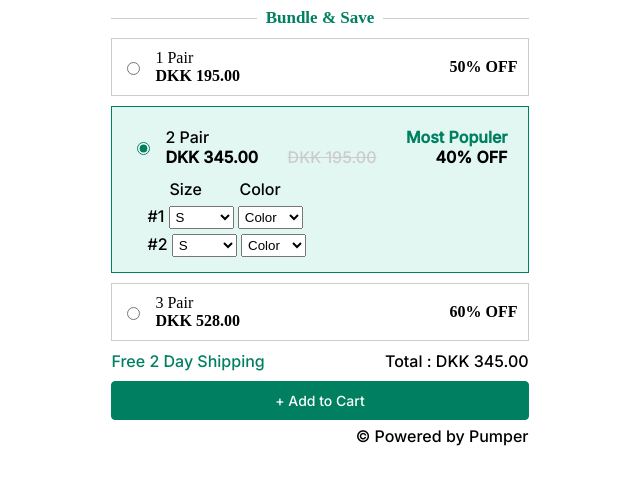
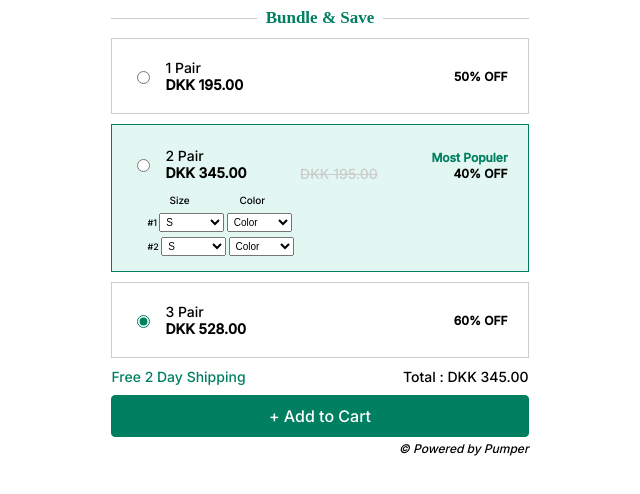
Before and after one commit to suraj738/proveway-assignment, a plain HTML site: page index.html in a window 1280 px wide. Shown: the whole page, without its empty margins (320-960 px from the left). Drawn offline with Linux system fonts and the light colour scheme; a web font is replaced by a local one.

Commit message:
final changes done

```diff
--- a/index.html
+++ b/index.html
@@ -20,29 +20,21 @@
     <main>
         <div class=" metro-font title_line mb-10">Bundle & Save
         </div>
-        <div class="metro-font container mb-10">
+
+        <label class="inter-font container default-container mb-10" for="pair1">
+            <div class="second-container">
                 <div class="redio-btn-container">
-                <input type="radio" id="pair1" name="pair" value="195.00">
-                <label for="pair">1 Pair <br>
+                    <input type="radio" id="pair1" name="pair" value="195.00" checked>
+                    <label class="product-price-font inter-font">1 Pair <br>
                         <b>DKK 195.00</b></label>
                 </div>
-            <span class="fw-600">50% OFF
+
+                <div>
+                       <span class="product-discount float-r"><b>50% OFF</b>
                     </span>
                 </div>
-        <div class="inter-font container default-container active mb-10">
-            <div class="second-container">
-                <div class="redio-btn-container">
-                    <input type="radio" id="pair1" name="pair" value="345.00" checked>
-                    <label for="pair">2 Pair <br>
-                        <b>DKK 345.00</b></label>
             </div>
-                <span class="del-text"><del>DKK 195.00</del>
-                </span>
-                <div><span class="color-green"><b>Most Populer</b></span><br><span class="float-r"><b>40% OFF</b>
-                    </span></div>
-
-            </div>
-            <div class="size-colour-container">
+            <div class="size-colour-container hidden">
                 <div class="size-color-title-container">
                     <div class="size-color-title-one"></div>
                     <div class="size-color-title">Size</div>
@@ -76,23 +68,113 @@
                 </div>
             </div>
 
+        </label>
+        <label class="inter-font container default-container active mb-10" for="pair2">
+            <div class="second-container">
+                <div class="redio-btn-container">
+                    <input type="radio" id="pair2" name="pair" value="345.00" checked>
+                    <label class="product-price-font inter-font">2 Pair <br>
+                        <b>DKK 345.00</b></label>
+                </div>
+                <span class="del-text product-price-font"><del>DKK 195.00</del>
+                </span>
+                <div>
+                    <span class="product-discount color-green"><b>Most Populer</b></span><br><span
+                        class="product-discount float-r"><b>40% OFF</b>
+                    </span>
                 </div>
             </div>
-        <div class="metro-font container mb-10">
+            <div class="size-colour-container hidden">
+                <div class="size-color-title-container">
+                    <div class="size-color-title-one"></div>
+                    <div class="size-color-title">Size</div>
+                    <div class="size-color-title">Color</div>
+                </div>
+                <div>
+                    <span>#1</span>
+                    <select name="size" id="size">
+                        <option value="1">S</option>
+                        <option value="1">1</option>
+                        <option value="2">2</option>
+                    </select>
+                    <select name="color" id="color">
+                        <option value="Color">Color</option>
+                        <option value="Red">Red</option>
+                        <option value="Green">Green</option>
+                    </select>
+                </div>
+                <div>
+                    <span>#2</span>
+                    <select name="size" id="size">
+                        <option value="1">S</option>
+                        <option value="1">1</option>
+                        <option value="2">2</option>
+                    </select>
+                    <select name="color" id="color">
+                        <option value="Color">Color</option>
+                        <option value="Red">Red</option>
+                        <option value="Green">Green</option>
+                    </select>
+                </div>
+            </div>
+
+        </label>
+        <label class="inter-font container default-container mb-10" for="pair3">
+            <div class="second-container">
                 <div class="redio-btn-container">
-                <input type="radio" id="pair1" name="pair" value="528.00">
-                <label for="pair">3 Pair <br>
+                    <input type="radio" id="pair3" name="pair" value="528.00" checked>
+                    <label class="product-price-font inter-font">3 Pair <br>
                         <b>DKK 528.00</b></label>
                 </div>
-            <span><b>60% OFF</b>
+                <div>
+                       <span class="product-discount float-r"><b>60% OFF</b>
                     </span>
                 </div>
-        <div class="total-disc"><span class="inter-font color-green">Free 2 Day Shipping</span><span
-                class="inter-font">Total : DKK <span class="inter-font" id="total">345.00</span></span></div>
+            </div>
+            <div class="size-colour-container hidden">
+                <div class="size-color-title-container">
+                    <div class="size-color-title-one"></div>
+                    <div class="size-color-title">Size</div>
+                    <div class="size-color-title">Color</div>
+                </div>
+                <div>
+                    <span>#1</span>
+                    <select name="size" id="size">
+                        <option value="1">S</option>
+                        <option value="1">1</option>
+                        <option value="2">2</option>
+                    </select>
+                    <select name="color" id="color">
+                        <option value="Color">Color</option>
+                        <option value="Red">Red</option>
+                        <option value="Green">Green</option>
+                    </select>
+                </div>
+                <div>
+                    <span>#2</span>
+                    <select name="size" id="size">
+                        <option value="1">S</option>
+                        <option value="1">1</option>
+                        <option value="2">2</option>
+                    </select>
+                    <select name="color" id="color">
+                        <option value="Color">Color</option>
+                        <option value="Red">Red</option>
+                        <option value="Green">Green</option>
+                    </select>
+                </div>
+            </div>
+
+        </label>
+
+
+        <div class="total-disc"><span class="inter-font color-green product-price-font">Free 2 Day Shipping</span><span
+                class="inter-font product-price-font">Total : DKK <span class="inter-font product-price-font"
+                    id="total">345.00</span></span></div>
         <div>
             <button class="inter-font add-cart-btn">+ Add to Cart</button>
         </div>
-        <div class="copyright-text"><span class="inter-font">&copy Powered by Pumper</span></div>
+        <div class="copyright-text"><span class="inter-font"><i>&copy Powered by Pumper</i></span></div>
 
     </main>
     <script>
@@ -102,9 +184,8 @@
             radio[i].addEventListener("click", function (e) {
                 document.getElementById("total").innerHTML = e.target.value;
                 removeActive();
-                e.target.parentElement.parentElement.classList.contains('second-container') ? e.target
-                    .parentElement.parentElement.parentElement.classList.add("active") : e.target.parentElement
-                    .parentElement.classList.add("active")
+                 e.target.parentElement
+                 .parentElement.parentElement.classList.add("active")
             })
         }
 
--- a/product.css
+++ b/product.css
@@ -1,4 +1,3 @@
-
 * {
     box-sizing: border-box;
 }
@@ -34,17 +33,15 @@ h5 {
     margin-bottom: 10px;
 }
 
-.fw-600 {
-    font-weight: 600;
-}
-
 .copyright-text {
     display: flex;
     justify-content: flex-end;
-    margin-top: 6px;
+    margin-top: 4px;
+    font-size: 12px;
 }
 
 input {
+    font-size: 10px;
     margin-right: 15px;
 }
 
@@ -52,6 +49,7 @@ select {
     width: 65px;
     padding: 2px;
     margin-bottom: 5px;
+    font-size: 10px;
 }
 
 .title_line {
@@ -117,6 +115,7 @@ main {
     border: 1px solid #007F61;
     background-color: #e2f7f2;
 }
+
 .redio-btn-container {
     display: flex;
 
@@ -127,7 +126,6 @@ input[type='radio'] {
 }
 
 .add-cart-btn {
-    font-size: 14px;
     text-align: center;
     padding: 10px 10px;
     color: #fff;
@@ -135,6 +133,8 @@ input[type='radio'] {
     width: 100%;
     border: 1px solid #007F61;
     border-radius: 4px;
+    font-family: Inter;
+    font-size: 16px;
 }
 
 .del-text {
@@ -151,6 +151,7 @@ input[type='radio'] {
 
 .size-colour-container {
     padding-left: 25px;
+    font-size: 9px;
 
 }
 
@@ -158,6 +159,7 @@ input[type='radio'] {
     width: 70px;
     padding: 2px;
     margin-bottom: 5px;
+    font-size: 10px;
 }
 
 .size-color-title-container {
@@ -168,8 +170,20 @@ input[type='radio'] {
 .size-color-title-one {
     width: 20px;
 }
+.product-price-font{
+    font-size: 14px;
+}
+.product-discount{
+    font-size: 12px;
+}
 
+.hidden {
+    display: none;
+}
 
+.active .hidden {
+    display: block;
+}
 
 /* --------Media Queries---------  */
 
```
Lines whose indentation alone changed are shown as unchanged.
